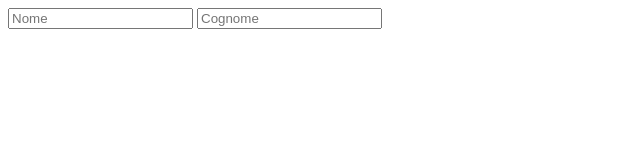
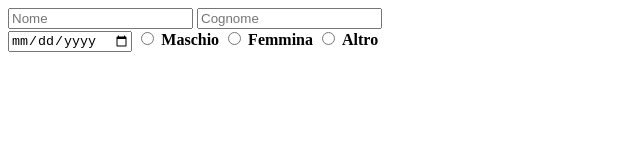
Before and after one commit to EmilianoRossi/live-coding2-form, a plain HTML site: page index.html in a window 1280 px wide. Shown: the whole page, without its empty margins (0-640 px from the left). Drawn offline with Linux system fonts and the light colour scheme.

Commit message:
Inserimento check radio

```diff
--- a/index.html
+++ b/index.html
@@ -5,9 +5,21 @@
     </head>
         <body>
             <form>
-                <input type="text" name="Nome" placeholder="Nome"/>
-                <input type="text" name="Cognome" placeholder="Cognome"/>
+                <input type="text" name="Nome" placeholder="Nome">
+                <input type="text" name="Cognome" placeholder="Cognome">
+
                 <br>
+
+                <input type="date" name="data">
+
+                <input type="radio" name="sesso">
+                <label for="Maschio"><b>Maschio</b></label>
+
+                <input type="radio" name="sesso">
+                <label for="Femmina"><b>Femmina</b></label>
+
+                <input type="radio" name="sesso">
+                <label for="Altro"><b>Altro</b></label>
             </form>
         </body>
 </html>
```
